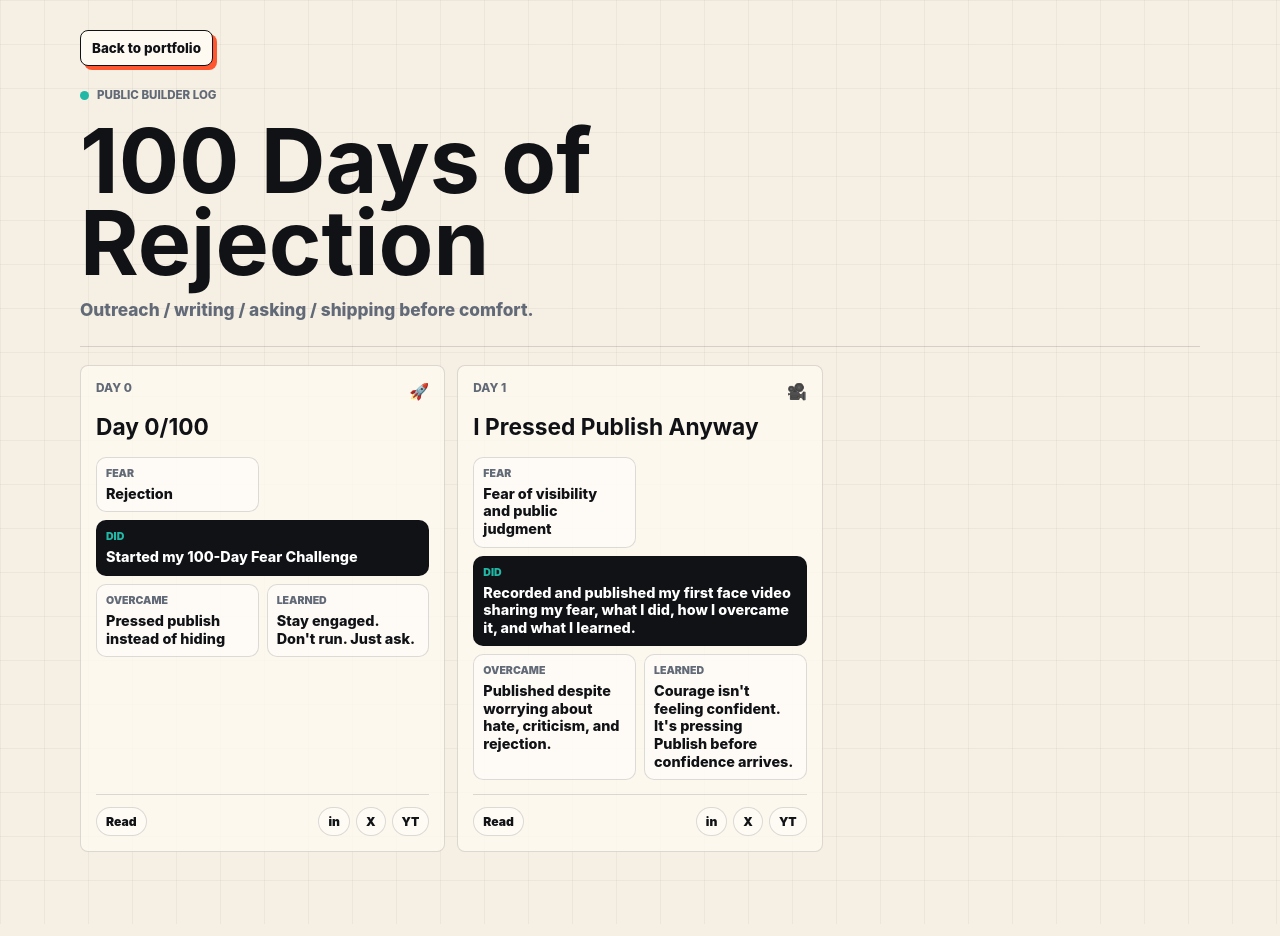
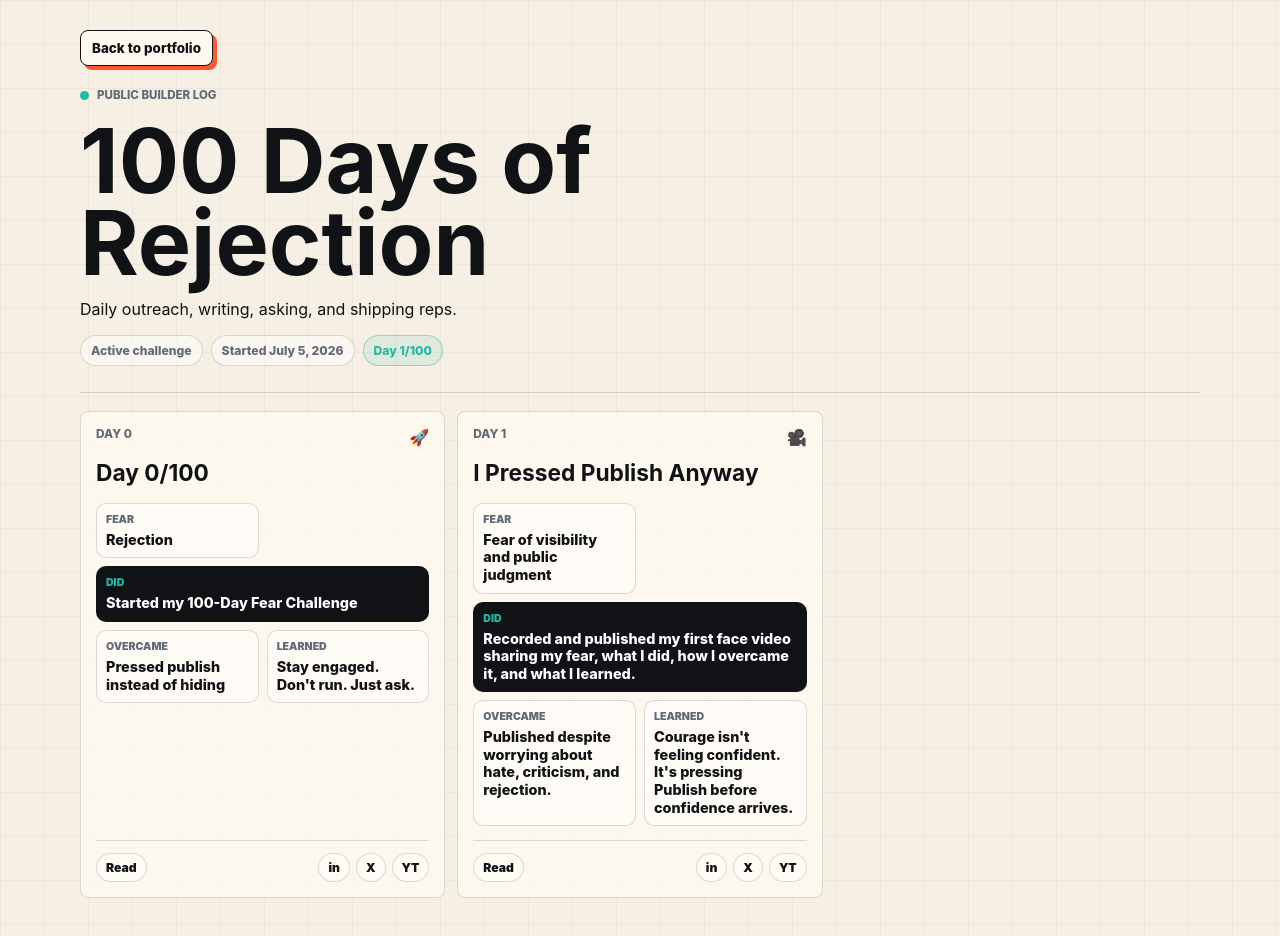
Before and after one commit to byanujpatel/portfolio, an Astro site: page /100-days in a window 1280 px wide. Built offline with nearby package versions, Linux system fonts and the light colour scheme; Astro itself is replaced by a stand-in of ours.

Commit message:
minor change

```diff
--- a/src/pages/100-days.astro
+++ b/src/pages/100-days.astro
@@ -28,6 +28,7 @@ const days = dayModules
     slug: path.split("/").pop()?.replace(".mdx", "") ?? `day-${entry.frontmatter.day}`,
   }))
   .sort((a: DayFrontmatter, b: DayFrontmatter) => Number(a.day) - Number(b.day));
+const latestDay = days.at(-1)?.day ?? 0;
 ---
 
 <!doctype html>
@@ -48,9 +49,12 @@ const days = dayModules
         <a href="/" class="journey-back">Back to portfolio</a>
         <p class="eyebrow">Public builder log</p>
         <h1>100 Days of Rejection</h1>
-        <p>
-          Outreach / writing / asking / shipping before comfort.
-        </p>
+        <p>Daily outreach, writing, asking, and shipping reps.</p>
+        <div class="journey-status" aria-label="Challenge status">
+          <span>Active challenge</span>
+          <span>Started July 5, 2026</span>
+          <strong>Day {latestDay}/100</strong>
+        </div>
       </header>
 
       <section class="journey-grid" aria-label="100 Days entries">
@@ -138,6 +142,31 @@ const days = dayModules
     color: var(--muted);
     font-size: 1.08rem;
     font-weight: 760;
+  }
+
+  .journey-status {
+    display: flex;
+    flex-wrap: wrap;
+    gap: 8px;
+    margin-top: 16px;
+  }
+
+  .journey-status span,
+  .journey-status strong {
+    border: 1px solid var(--line);
+    border-radius: 999px;
+    padding: 7px 10px;
+    background: rgba(255, 255, 255, 0.48);
+    color: var(--muted);
+    font-size: 0.76rem;
+    font-weight: 850;
+    white-space: nowrap;
+  }
+
+  .journey-status strong {
+    border-color: rgba(34, 184, 166, 0.42);
+    background: rgba(34, 184, 166, 0.1);
+    color: var(--teal);
   }
 
   .journey-grid {
```
